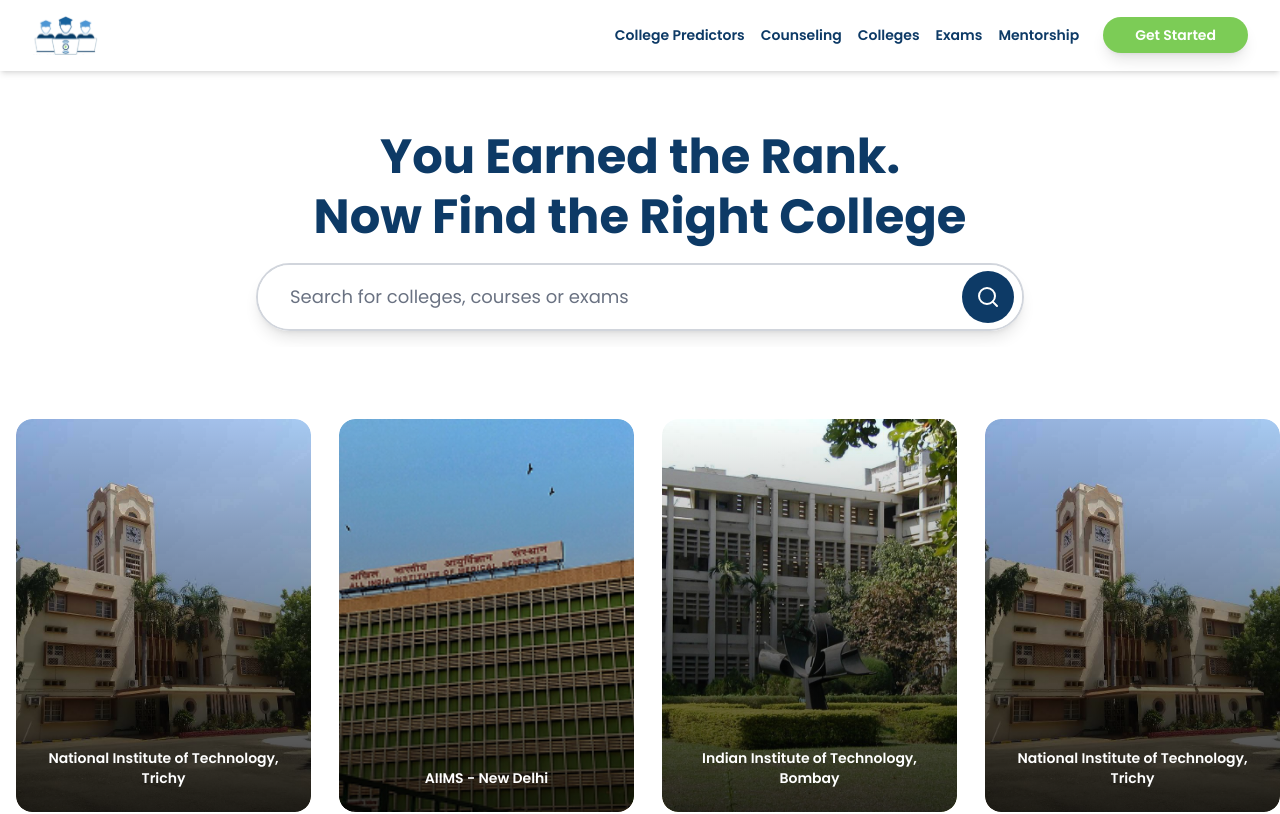
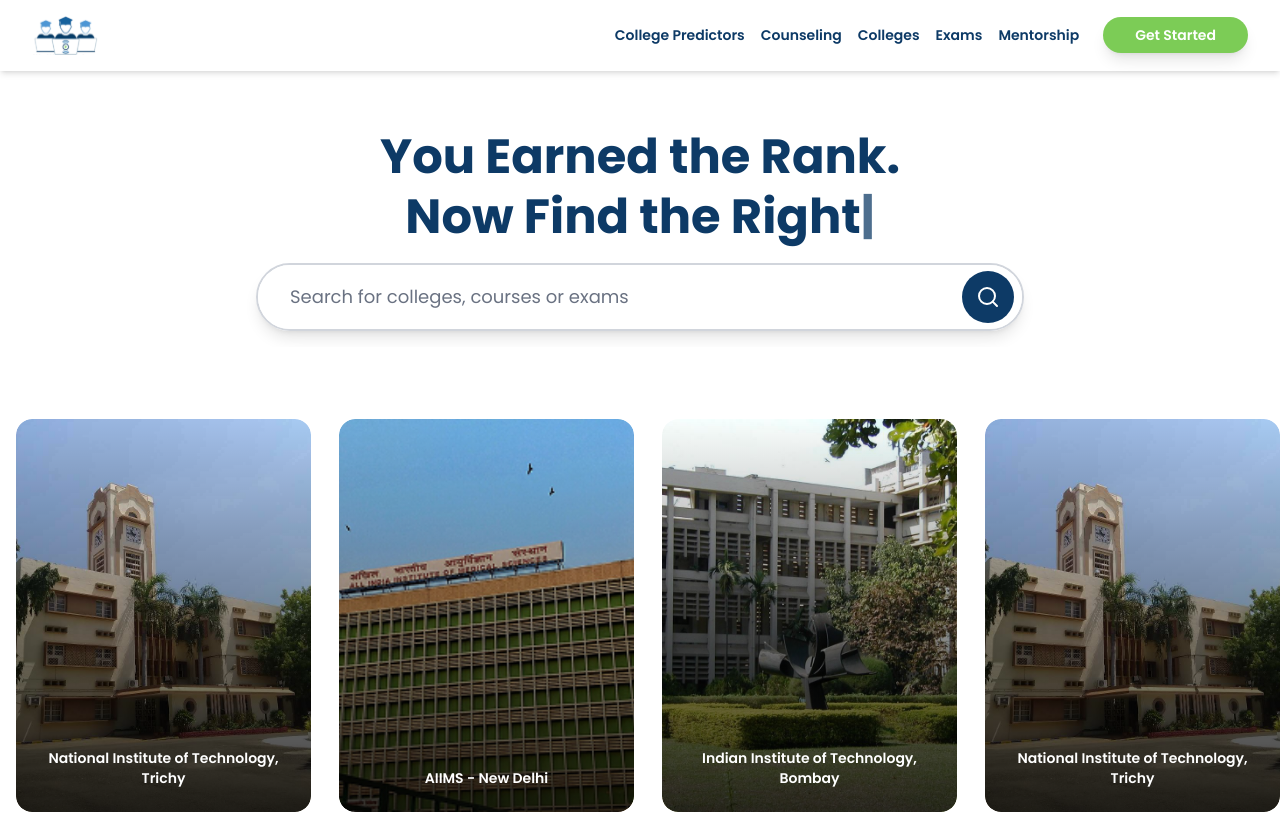
Before and after one commit to qabhishekh/wewon, a Next.js app: page / in a window 1280 px wide. Shown: the top 814 px of the page. Built offline with nearby package versions, Linux system fonts and the light colour scheme.

Commit message:
Refactor typing logic in MainHeading component for smoother transitions and improved readability

```diff
--- a/src/components/sections/MainHeading.tsx
+++ b/src/components/sections/MainHeading.tsx
@@ -27,21 +27,30 @@
       setTypedBottom("");
       let i = 0;
       let j = 0;
+      let typingBottomStarted = false;
       const typeTop = setInterval(() => {
         if (isCancelled) return clearInterval(typeTop);
         setTypedTop(top.slice(0, i));
         i++;
-        if (i > top.length) clearInterval(typeTop);
+        if (i > top.length) {
+          clearInterval(typeTop);
+          typingBottomStarted = true;
+          // Wait a short moment before starting bottom typing for smoothness
+          setTimeout(() => {
+            const typeBottom = setInterval(() => {
+              if (isCancelled) return clearInterval(typeBottom);
+              setTypedBottom((bottom || "").slice(0, j));
+              j++;
+              if (j > (bottom ? bottom.length : 0)) {
+                clearInterval(typeBottom);
+                setTimeout(() => {
+                  if (!isCancelled) startTyping();
+                }, pauseAfter);
+              }
+            }, typeSpeed);
+          }, 300);
+        }
       }, typeSpeed);
-      const typeBottom = setInterval(() => {
-        if (isCancelled) return clearInterval(typeBottom);
-        setTypedBottom((bottom || "").slice(0, j));
-        j++;
-        if (j > (bottom ? bottom.length : 0)) clearInterval(typeBottom);
-      }, typeSpeed);
-      setTimeout(() => {
-        if (!isCancelled) startTyping();
-      }, Math.max(top.length, bottom ? bottom.length : 0) * typeSpeed + pauseAfter);
     };
     startTyping();
     return () => {
@@ -67,8 +76,11 @@
         transition={{ duration: 0.3 }}
         style={{ whiteSpace: "pre" }}
       >
-        {typedBottom}
-        {bottom && typedBottom.length < bottom.length && <span className="inline-block animate-pulse">|</span>}
+        {/* Reserve space for bottom line until typing starts */}
+        {typedTop.length < top.length
+          ? <span className="opacity-0 select-none">{bottom || " "}</span>
+          : typedBottom}
+        {bottom && typedTop.length === top.length && typedBottom.length < bottom.length && <span className="inline-block animate-pulse">|</span>}
       </motion.span>
     </h1>
   );
```
